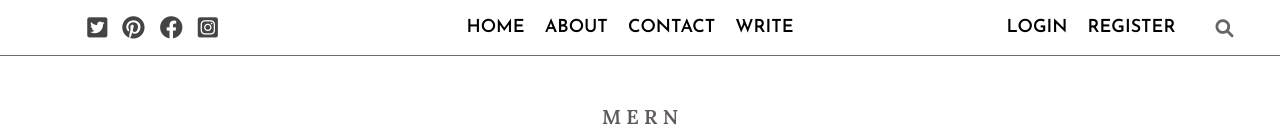
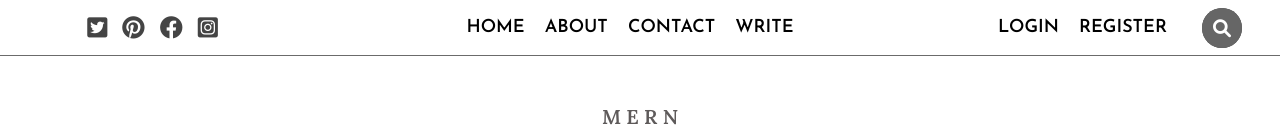
Before and after one commit to phamvankhai30/blog_app, a React (Create React App) app: page / in a window 1280 px wide. Shown: the top 135 px of the page. Built offline with nearby package versions, Linux system fonts and the light colour scheme; no server answers.

Commit message:
commit search

```diff
--- a/src/components/topbar/TopBar.jsx
+++ b/src/components/topbar/TopBar.jsx
@@ -57,7 +57,15 @@ export default function TopBar() {
             </li>
           </ul>
         )}
-        <i className="searchItem fa-solid fa-magnifying-glass"></i>
+        <div className="searchBox">
+          <input
+            type="text"
+            placeholder="Type to search"
+            className="searchText"
+            autoFocus={true}
+          />
+          <i className="searchItem fa-solid fa-magnifying-glass"></i>
+        </div>
       </div>
     </div>
   );
--- a/src/components/topbar/topBar.css
+++ b/src/components/topbar/topBar.css
@@ -53,11 +53,44 @@
   /* thu hinh theo border */
   object-fit: cover;
 }
+.searchBox {
+  background-color: #444;
+  height: 40px;
+  border-radius: 40px;
+  margin-left: 15px;
+}
+.searchText {
+  margin: 0;
+  padding: 0;
+  border: none;
+  background: none;
+  outline: none;
+  color: aliceblue;
+  font-size: 15px;
+  line-height: 40px;
+  width: 0px;
+}
 .searchItem {
   font-size: 18px;
-  color: #666;
-  margin-left: 20px;
+  color: rgb(255, 255, 255);
   cursor: pointer;
+  background-color: #666;
+  width: 40px;
+  height: 40px;
+  float: right;
+  border-radius: 50%;
+  display: flex;
+  justify-content: center;
+  align-items: center;
+  outline: none;
+}
+.searchBox:hover > .searchText {
+  width: 200px;
+  margin-left: 10px;
+}
+.searchBox:hover > .searchItem {
+  background-color: rgb(204, 204, 204);
+  color: tomato;
 }
 .topBarLink {
   text-decoration: none;
```
